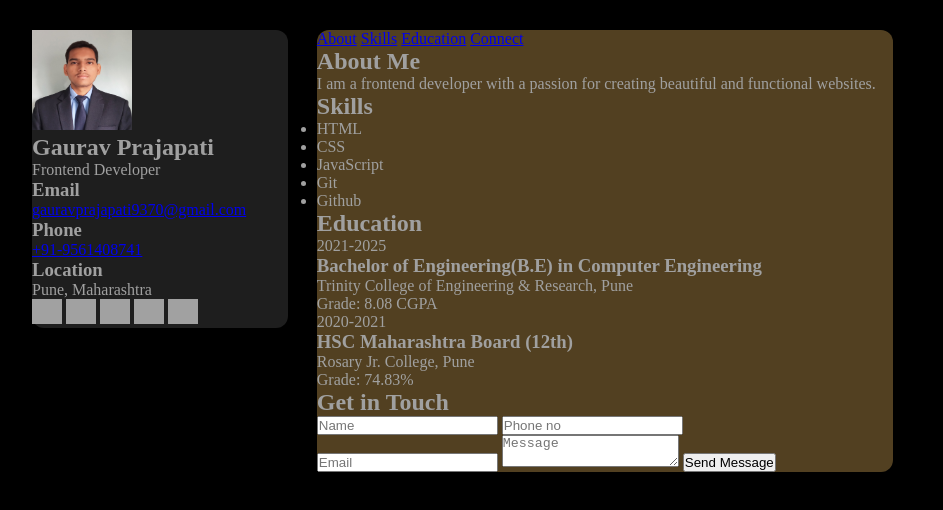
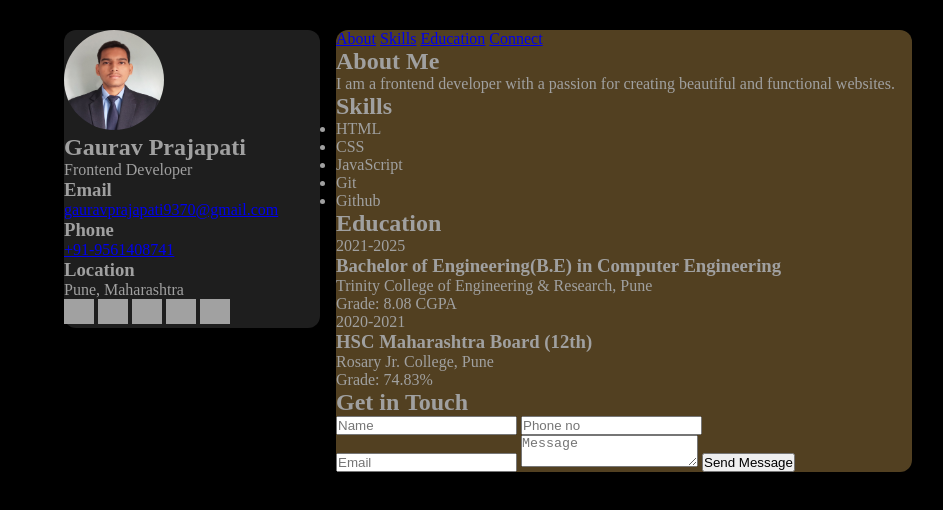
Before and after one commit to GauravPrajapati03/Profile-Page, a plain HTML site: page index.html in a window 1280 px wide. Shown: the whole page, without its empty margins (160-1103 px from the left). Drawn offline with Linux system fonts and the light colour scheme; grey boxes are pictures that could not be loaded.

Commit message:
fix: adjust layout styles

```diff
--- a/index.html
+++ b/index.html
@@ -9,9 +9,9 @@
 <body>
     <div class="container">
         <!-- Sidebar -->
-        <div class="sidebar">
+        <aside class="sidebar">
             <div class="profile">
-                <img width="100px" height="100px" src="./assets/Gaurav.jpg" alt="Gaurav">
+                <img width="100px" height="100px" style="border-radius: 50%;" src="./assets/Gaurav.jpg" alt="Gaurav">
                 <h2>Gaurav Prajapati</h2>
                 <p>Frontend Developer</p>
             </div>
@@ -37,7 +37,7 @@
                 <a href=""><img src="https://simpleicons.org/icons/whatsapp.svg" alt=""></a>
 
             </div>
-        </div>
+        </aside>
         <!-- Main Content -->
         <main class="main-content">
             <div class="nav-bar">
--- a/style.css
+++ b/style.css
@@ -27,7 +27,7 @@ html, body {
     border-radius: 12px;
     max-height: fit-content;
     position: fixed;
-    left: 15%;
+    left: 17.5%;
 }
 
 .social img {
@@ -44,5 +44,5 @@ html, body {
     background-color: rgb(82, 64, 33);
     border-radius: 12px;
     position: relative;
-    left: 13%;
+    left: 15%;
 }
```
